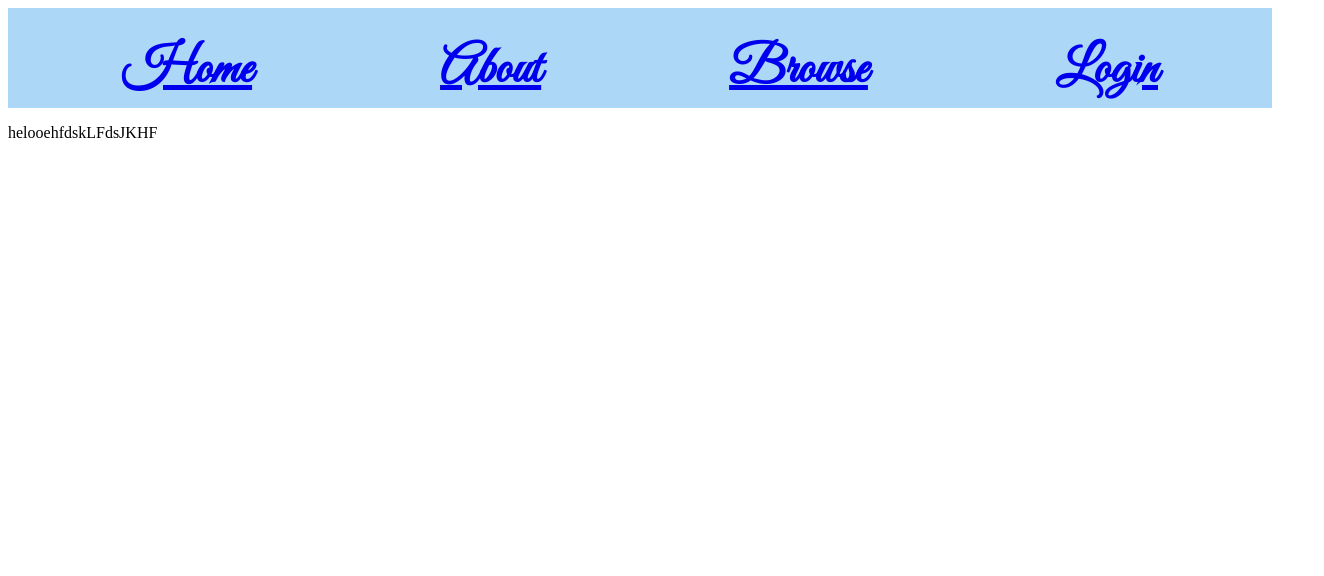
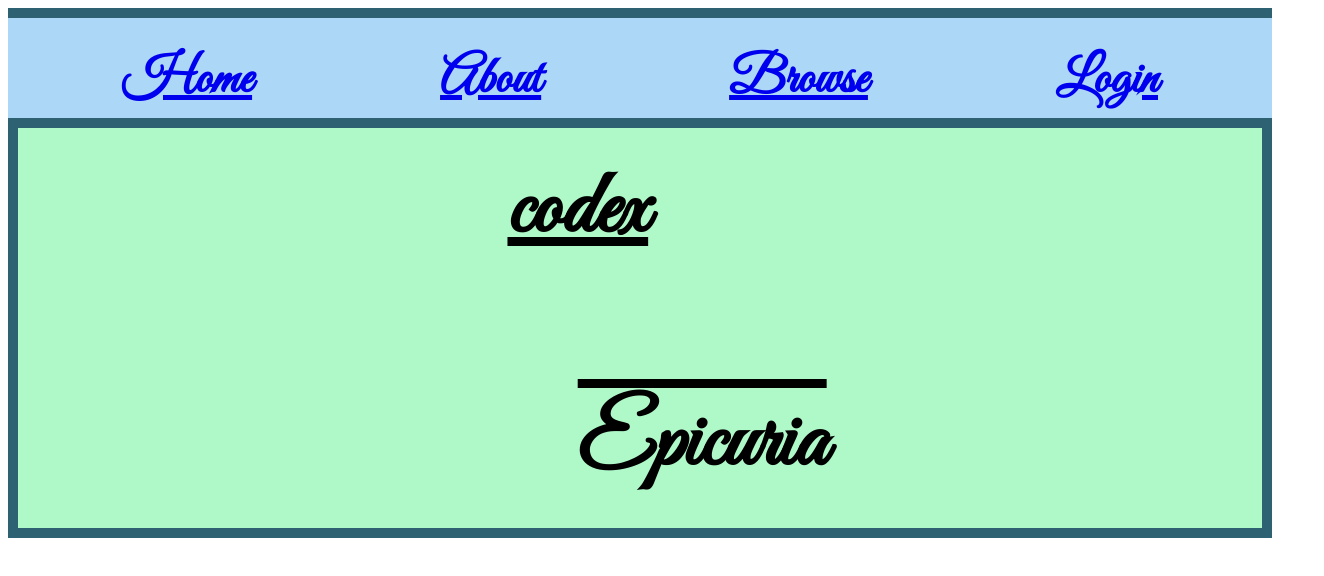
Before and after one commit to 7-O-2-H/recipe-app, a Next.js app in the folder client/: page /login in a window 1280 px wide. Shown: the top 576 px of the page, 1324 px wide, since content can reach past the window. Built offline with nearby package versions, Linux system fonts and the light colour scheme.

Commit message:
format login page header and nav, remove console.log test statements

```diff
--- a/client/src/pages/login.jsx
+++ b/client/src/pages/login.jsx
@@ -1,15 +1,17 @@
 // imports
 import NavBar from "../components/NavBar";
+import Header from '../components/Header';
+import Spacer from '../components/Spacer';
 
 export default function Login() {
 
-  console.log('fuck you');
   return (
     <div>
-
+      <Spacer />
       <NavBar />
-      <p>helooehfdskLFdsJKHF</p>
-
+      <Spacer />
+      <Header />
+      <Spacer />
     </div>
   );
 }
```
